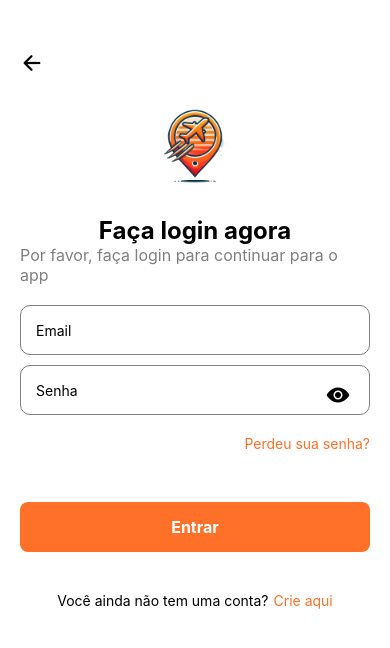
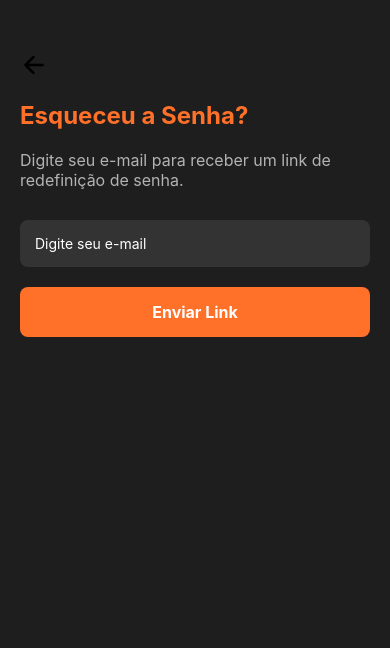
Before and after one commit to pedrogiampietro/ready-app, a React Native app: screen /ForgotPasswordScreen in a window 390 px wide. Shown: the top 648 px of the page. Built offline with nearby package versions, Linux system fonts and the light colour scheme; what react-native-google-mobile-ads would draw is missing.

Commit message:
fix: ajusts header, code, validation

```diff
--- a/app.json
+++ b/app.json
@@ -21,7 +21,7 @@
         "foregroundImage": "./assets/adaptive-icon.png",
         "backgroundColor": "#ffffff"
       },
-      "package": "com.pedrogiampietro.readytravelapp"
+      "package": "com.readytravelapp"
     },
     "web": {
       "favicon": "./assets/favicon.png"
--- a/src/components/Navigator.tsx
+++ b/src/components/Navigator.tsx
@@ -15,6 +15,9 @@ import { GenerateTravelWithIAPage } from "../views/GenerateTravelWithIAPage";
 import { useAuth } from "../hooks/useAuth";
 import { ProfilePage } from "../views/ProfilePage";
 import { PlansPage } from "../views/PlansPage";
+import { ForgotPasswordScreen } from "../views/ForgotPasswordPages/ForgotPasswordScreen";
+import { EnterCodeScreen } from "../views/ForgotPasswordPages/EnterCodeScreen";
+import { NewPasswordScreen } from "../views/ForgotPasswordPages/NewPasswordScreen";
 
 export type RootStackParamList = {
   HomeTabs: undefined;
@@ -29,6 +32,9 @@ export type RootStackParamList = {
   ViewTravelPage: undefined;
   ProfilePage: undefined;
   PlansPage: undefined;
+  ForgotPasswordScreen: undefined;
+  EnterCodeScreen: undefined;
+  NewPasswordScreen: undefined;
 };
 
 const RootStack = createNativeStackNavigator<RootStackParamList>();
@@ -144,6 +150,18 @@ export const Navigator = () => {
             />
             <RootStack.Screen name="LoginPage" component={LoginPage} />
             <RootStack.Screen name="RegisterPage" component={RegisterPage} />
+            <RootStack.Screen
+              name="ForgotPasswordScreen"
+              component={ForgotPasswordScreen}
+            />
+            <RootStack.Screen
+              name="EnterCodeScreen"
+              component={EnterCodeScreen}
+            />
+            <RootStack.Screen
+              name="NewPasswordScreen"
+              component={NewPasswordScreen}
+            />
           </>
         )}
       </RootStack.Navigator>
--- /dev/null
+++ b/src/views/ForgotPasswordPages/EnterCodeScreen.tsx
@@ -0,0 +1,101 @@
+import React, { useState } from "react";
+import {
+  View,
+  Text,
+  TextInput,
+  TouchableOpacity,
+  StyleSheet,
+  Alert,
+} from "react-native";
+import { apiClient } from "../../services/api";
+import { useNavigation } from "@react-navigation/native";
+import { Ionicons } from "@expo/vector-icons";
+
+export const EnterCodeScreen = ({ route }: any) => {
+  const [code, setCode] = useState("");
+  const { email } = route.params;
+  const navigation = useNavigation() as any;
+
+  const handleBack = () => {
+    navigation.navigate("ForgotPasswordScreen");
+  };
+
+  const handleVerifyCode = async () => {
+    try {
+      // Verificar código via API
+      const api = await apiClient();
+      await api.post("/users/verify-code", { email, code });
+      navigation.navigate("NewPasswordScreen", { email, code });
+    } catch (error) {
+      Alert.alert("Erro", "Código inválido. Tente novamente.");
+    }
+  };
+
+  return (
+    <View style={styles.container}>
+      <View style={styles.header}>
+        <TouchableOpacity onPress={handleBack}>
+          <Ionicons name="arrow-back" size={28} color="black" />
+        </TouchableOpacity>
+      </View>
+      <Text style={styles.title}>Verifique seu Código</Text>
+      <Text style={styles.subtitle}>
+        Digite o código enviado para seu e-mail.
+      </Text>
+      <TextInput
+        style={styles.input}
+        placeholder="Digite o código"
+        value={code}
+        onChangeText={setCode}
+        keyboardType="numeric"
+      />
+      <TouchableOpacity style={styles.button} onPress={handleVerifyCode}>
+        <Text style={styles.buttonText}>Verificar Código</Text>
+      </TouchableOpacity>
+    </View>
+  );
+};
+
+const styles = StyleSheet.create({
+  container: {
+    flex: 1,
+    paddingHorizontal: 20,
+    paddingTop: 50,
+    backgroundColor: "#1e1e1e",
+  },
+  header: {
+    flexDirection: "row",
+    justifyContent: "flex-start",
+    alignItems: "center",
+    marginBottom: 20,
+  },
+  title: {
+    fontSize: 24,
+    fontWeight: "bold",
+    color: "#FF7029",
+    marginBottom: 20,
+  },
+  subtitle: {
+    fontSize: 16,
+    color: "#b3b3b3",
+    marginBottom: 30,
+  },
+  input: {
+    backgroundColor: "#333",
+    padding: 15,
+    borderRadius: 8,
+    color: "#fff",
+    marginBottom: 20,
+  },
+  button: {
+    backgroundColor: "#FF7029",
+    padding: 15,
+    borderRadius: 8,
+    alignItems: "center",
+  },
+  buttonText: {
+    color: "#fff",
+    fontSize: 16,
+    fontWeight: "bold",
+  },
+});
--- /dev/null
+++ b/src/views/ForgotPasswordPages/ForgotPasswordScreen.tsx
@@ -0,0 +1,104 @@
+import React, { useState } from "react";
+import {
+  View,
+  Text,
+  TextInput,
+  TouchableOpacity,
+  StyleSheet,
+  Alert,
+} from "react-native";
+import { apiClient } from "../../services/api";
+import { useNavigation } from "@react-navigation/native";
+import { Ionicons } from "@expo/vector-icons";
+
+export const ForgotPasswordScreen = () => {
+  const navigation = useNavigation() as any;
+  const [email, setEmail] = useState("");
+
+  const handleBack = () => {
+    navigation.navigate("LoginPage");
+  };
+
+  const handleSendLink = async () => {
+    try {
+      const api = await apiClient();
+      await api.post("/users/forgot-password", { email });
+      Alert.alert(
+        "Verifique seu e-mail",
+        "Enviamos um link com um código para redefinir sua senha."
+      );
+      navigation.navigate("EnterCodeScreen", { email });
+    } catch (error) {
+      Alert.alert("Erro", "Não foi possível enviar o link. Tente novamente.");
+    }
+  };
+
+  return (
+    <View style={styles.container}>
+      <View style={styles.header}>
+        <TouchableOpacity onPress={handleBack}>
+          <Ionicons name="arrow-back" size={28} color="black" />
+        </TouchableOpacity>
+      </View>
+      <Text style={styles.title}>Esqueceu a Senha?</Text>
+      <Text style={styles.subtitle}>
+        Digite seu e-mail para receber um link de redefinição de senha.
+      </Text>
+      <TextInput
+        style={styles.input}
+        placeholder="Digite seu e-mail"
+        value={email}
+        onChangeText={setEmail}
+        keyboardType="email-address"
+        autoCapitalize="none"
+      />
+      <TouchableOpacity style={styles.button} onPress={handleSendLink}>
+        <Text style={styles.buttonText}>Enviar Link</Text>
+      </TouchableOpacity>
+    </View>
+  );
+};
+
+const styles = StyleSheet.create({
+  container: {
+    flex: 1,
+    paddingHorizontal: 20,
+    paddingTop: 50,
+    backgroundColor: "#1e1e1e",
+  },
+  header: {
+    flexDirection: "row",
+    justifyContent: "flex-start",
+    alignItems: "center",
+    marginBottom: 20,
+  },
+  title: {
+    fontSize: 24,
+    fontWeight: "bold",
+    color: "#FF7029",
+    marginBottom: 20,
+  },
+  subtitle: {
+    fontSize: 16,
+    color: "#b3b3b3",
+    marginBottom: 30,
+  },
+  input: {
+    backgroundColor: "#333",
+    padding: 15,
+    borderRadius: 8,
+    color: "#fff",
+    marginBottom: 20,
+  },
+  button: {
+    backgroundColor: "#FF7029",
+    padding: 15,
+    borderRadius: 8,
+    alignItems: "center",
+  },
+  buttonText: {
+    color: "#fff",
+    fontSize: 16,
+    fontWeight: "bold",
+  },
+});
--- /dev/null
+++ b/src/views/ForgotPasswordPages/NewPasswordScreen.tsx
@@ -0,0 +1,94 @@
+import React, { useState } from "react";
+import {
+  View,
+  Text,
+  TextInput,
+  TouchableOpacity,
+  StyleSheet,
+  Alert,
+} from "react-native";
+import { useNavigation } from "@react-navigation/native";
+import { apiClient } from "../../services/api";
+
+export const NewPasswordScreen = ({ route }: any) => {
+  const [newPassword, setNewPassword] = useState("");
+  const { email, code } = route.params;
+  const navigation = useNavigation() as any;
+
+  const handleResetPassword = async () => {
+    try {
+      // Enviar nova senha via API
+      const api = await apiClient();
+      await api.post("/users/reset-password", {
+        email,
+        code,
+        newPassword,
+      });
+      Alert.alert(
+        "Sucesso",
+        "Sua senha foi redefinida. Agora você pode fazer login."
+      );
+      navigation.navigate("LoginPage");
+    } catch (error) {
+      Alert.alert(
+        "Erro",
+        "Não foi possível redefinir a senha. Tente novamente."
+      );
+    }
+  };
+
+  return (
+    <View style={styles.container}>
+      <Text style={styles.title}>Nova Senha</Text>
+      <Text style={styles.subtitle}>Defina uma nova senha para sua conta.</Text>
+      <TextInput
+        style={styles.input}
+        placeholder="Digite sua nova senha"
+        value={newPassword}
+        onChangeText={setNewPassword}
+        secureTextEntry
+      />
+      <TouchableOpacity style={styles.button} onPress={handleResetPassword}>
+        <Text style={styles.buttonText}>Redefinir Senha</Text>
+      </TouchableOpacity>
+    </View>
+  );
+};
+
+const styles = StyleSheet.create({
+  container: {
+    flex: 1,
+    padding: 20,
+    justifyContent: "center",
+    backgroundColor: "#1e1e1e",
+  },
+  title: {
+    fontSize: 24,
+    fontWeight: "bold",
+    color: "#FF7029",
+    marginBottom: 20,
+  },
+  subtitle: {
+    fontSize: 16,
+    color: "#b3b3b3",
+    marginBottom: 30,
+  },
+  input: {
+    backgroundColor: "#333",
+    padding: 15,
+    borderRadius: 8,
+    color: "#fff",
+    marginBottom: 20,
+  },
+  button: {
+    backgroundColor: "#FF7029",
+    padding: 15,
+    borderRadius: 8,
+    alignItems: "center",
+  },
+  buttonText: {
+    color: "#fff",
+    fontSize: 16,
+    fontWeight: "bold",
+  },
+});
--- a/src/views/HomePage.tsx
+++ b/src/views/HomePage.tsx
@@ -18,7 +18,7 @@ import { apiClient, signOut } from "../services/api";
 import { Loading } from "../components/Loading";
 import { useAuth } from "../hooks/useAuth";
 import { getInitials } from "../utils";
-import admob, {
+import {
   InterstitialAd,
   AdEventType,
   TestIds,
@@ -29,7 +29,7 @@ const defaultImage = require("../../assets/no-img.jpg");
 
 const adUnitId = __DEV__
   ? TestIds.INTERSTITIAL
-  : "ca-app-pub-xxxxxxxxxxxxxxxx/xxxxxxxxxx";
+  : "ca-app-pub-4219531028636762~5885248154";
 
 const interstitial = InterstitialAd.createForAdRequest(adUnitId, {
   requestNonPersonalizedAdsOnly: true,
--- a/src/views/LoginPage.tsx
+++ b/src/views/LoginPage.tsx
@@ -32,6 +32,10 @@ export const LoginPage = () => {
 
   const handleRegister = () => {
     navigation.navigate("RegisterPage");
+  };
+
+  const handleForgotPassword = () => {
+    navigation.navigate("ForgotPasswordScreen");
   };
 
   const handleLogin = async () => {
@@ -74,7 +78,7 @@ export const LoginPage = () => {
     <View style={styles.container}>
       <View style={styles.header}>
         <TouchableOpacity onPress={handleBack}>
-          <Ionicons name="arrow-back" size={24} color="black" />
+          <Ionicons name="arrow-back" size={28} color="black" />
         </TouchableOpacity>
       </View>
 
@@ -115,7 +119,10 @@ export const LoginPage = () => {
               />
             </TouchableOpacity>
           </View>
-          <TouchableOpacity style={styles.forgotPasswordButton}>
+          <TouchableOpacity
+            style={styles.forgotPasswordButton}
+            onPress={handleForgotPassword}
+          >
             <Text style={styles.forgotPasswordText}>Perdeu sua senha?</Text>
           </TouchableOpacity>
         </View>
@@ -222,9 +229,11 @@ const styles = StyleSheet.create({
   },
   signupText: {
     marginRight: 5,
+    fontSize: 16,
   },
   signupLink: {
     color: "#FF7029",
+    fontSize: 16,
   },
   image: {
     width: 100,
```
